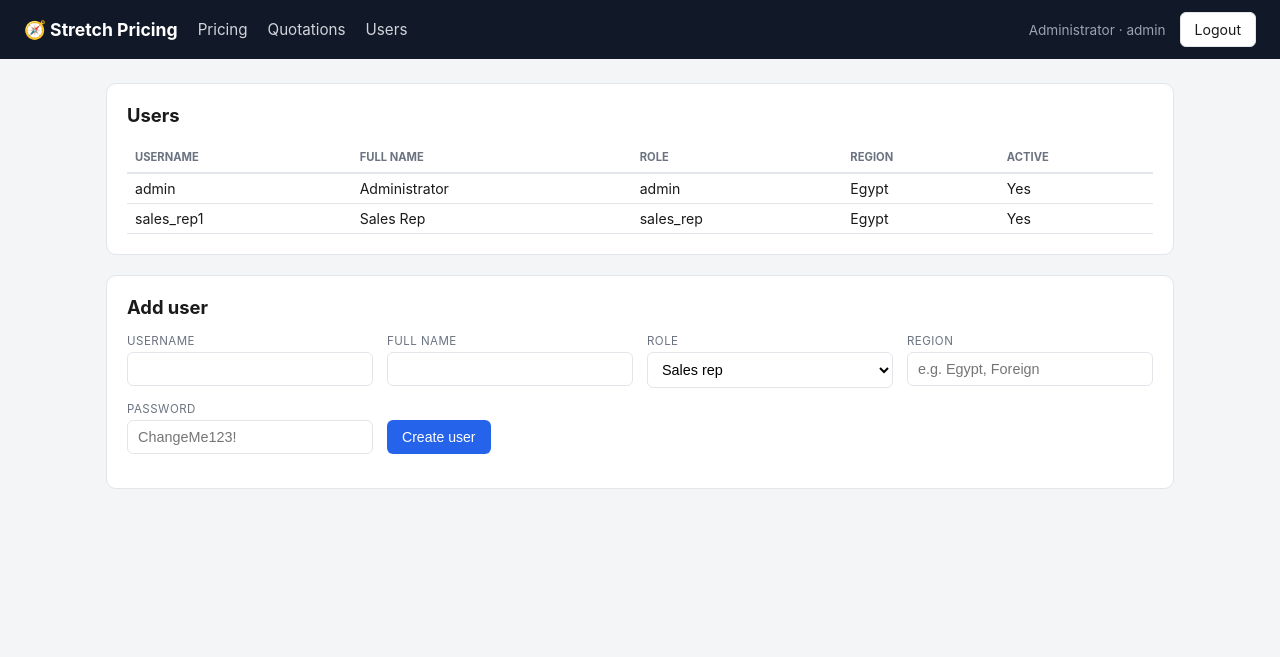
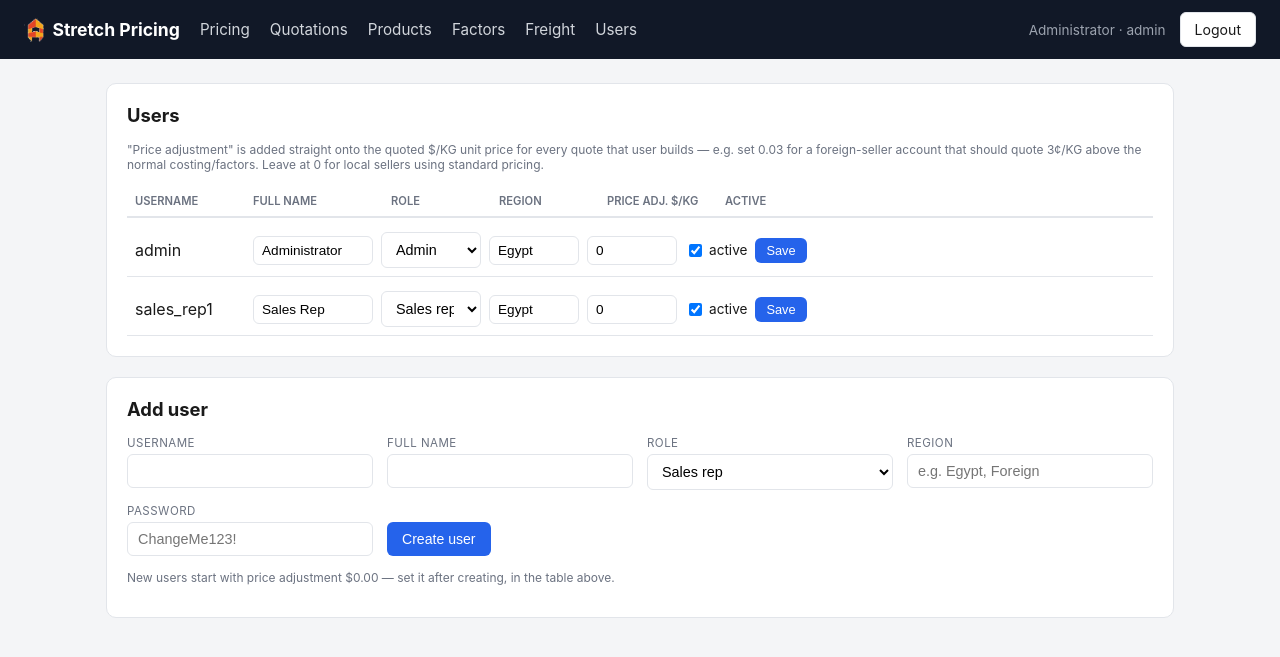
Before and after one commit to erpclipsico-oss/stretch-pricing-app, a Flask app: page /admin/users in a window 1280 px wide. Shown: the top 657 px of the page. Run offline with Flask 3, Linux system fonts and the light colour scheme; the visitor is signed in with stand-in values (Sample User, id 1); data comes from the database, SQL or seed files in the repository.

Commit message:
Add files via upload

```diff
--- a/stretch-pricing-app/app/app.py
+++ b/stretch-pricing-app/app/app.py
@@ -111,7 +111,9 @@ def create_app():
         country_class = data.get("country_class", "Moderate")
         customer_class = data.get("customer_class", "A")
         qty = float(data.get("quantity_pallets") or 0)
-        unit_price, total_kg = compute_line(g.db, product, country_class, customer_class, qty)
+        adjustment = g.user["price_adjustment_usd_kg"] or 0
+        unit_price, total_kg = compute_line(g.db, product, country_class, customer_class, qty,
+                                             price_adjustment_usd_kg=adjustment)
         gross = round(unit_price * total_kg, 2)
         return jsonify({"unit_price_usd_kg": unit_price, "total_kg": total_kg, "line_gross": gross})
 
@@ -159,12 +161,17 @@ def create_app():
             )
             quotation_id = cur.lastrowid
 
+        creator_id = existing["created_by_id"] if q_id else g.user["id"]
+        creator = db.execute("SELECT * FROM user WHERE id=?", (creator_id,)).fetchone()
+        adjustment = (creator["price_adjustment_usd_kg"] if creator else 0) or 0
+
         for l in data.get("lines", []):
             product = db.execute("SELECT * FROM product WHERE id=?", (l.get("product_id"),)).fetchone()
             if not product:
                 continue
             unit_price, total_kg = compute_line(
-                db, product, country_class, customer_class, float(l.get("quantity_pallets") or 0)
+                db, product, country_class, customer_class, float(l.get("quantity_pallets") or 0),
+                price_adjustment_usd_kg=adjustment,
             )
             db.execute(
                 """INSERT INTO quotation_line
@@ -272,21 +279,216 @@ def create_app():
         users = db.execute("SELECT * FROM user ORDER BY username").fetchall()
         return render_template("admin_users.html", users=users)
 
+    @app.route("/admin/users/<int:uid>/update", methods=["POST"])
+    @admin_required
+    def admin_user_update(uid):
+        db = g.db
+        db.execute(
+            """UPDATE user SET full_name=?, role=?, region=?, active=?, price_adjustment_usd_kg=?
+               WHERE id=?""",
+            (
+                request.form.get("full_name", "").strip(),
+                request.form.get("role", "sales_rep"),
+                request.form.get("region", "").strip(),
+                1 if request.form.get("active") == "on" else 0,
+                float(request.form.get("price_adjustment_usd_kg") or 0),
+                uid,
+            ),
+        )
+        db.commit()
+        flash("User updated.", "success")
+        return redirect(url_for("admin_users"))
+
+    # ---------- Admin: rates (products / factors / freight) ----------
+    @app.route("/admin/products", methods=["GET", "POST"])
+    @admin_required
+    def admin_products():
+        db = g.db
+        if request.method == "POST":
+            action = request.form.get("action")
+            if action == "add":
+                db.execute(
+                    """INSERT INTO product
+                       (stretch_ability, micron, pallet_size, auto_manual, color, rolls_per_pallet,
+                        roll_weight_kg, core_weight_kg, ex_work_usd_kg, fob_usd_kg, cfr_usd_kg)
+                       VALUES (?,?,?,?,?,?,?,?,?,?,?)""",
+                    (
+                        request.form.get("stretch_ability", "").strip(),
+                        request.form.get("micron", "").strip(),
+                        request.form.get("pallet_size", "Standard").strip(),
+                        request.form.get("auto_manual", "Automatic").strip(),
+                        request.form.get("color", "Transparent").strip(),
+                        float(request.form.get("rolls_per_pallet") or 0),
+                        float(request.form.get("roll_weight_kg") or 0),
+                        float(request.form.get("core_weight_kg") or 0),
+                        float(request.form.get("ex_work_usd_kg") or 0),
+                        float(request.form.get("fob_usd_kg") or 0) or None,
+                        float(request.form.get("cfr_usd_kg") or 0) or None,
+                    ),
+                )
+                db.commit()
+                flash("Product added.", "success")
+            else:
+                pid = request.form.get("product_id")
+                db.execute(
+                    """UPDATE product SET stretch_ability=?, micron=?, rolls_per_pallet=?, roll_weight_kg=?,
+                       core_weight_kg=?, ex_work_usd_kg=?, fob_usd_kg=?, cfr_usd_kg=? WHERE id=?""",
+                    (
+                        request.form.get("stretch_ability", "").strip(),
+                        request.form.get("micron", "").strip(),
+                        float(request.form.get("rolls_per_pallet") or 0),
+                        float(request.form.get("roll_weight_kg") or 0),
+                        float(request.form.get("core_weight_kg") or 0),
+                        float(request.form.get("ex_work_usd_kg") or 0),
+                        float(request.form.get("fob_usd_kg") or 0) or None,
+                        float(request.form.get("cfr_usd_kg") or 0) or None,
+                        pid,
+                    ),
+                )
+                db.commit()
+                flash("Product updated.", "success")
+            return redirect(url_for("admin_products"))
+        products = db.execute(
+            "SELECT * FROM product ORDER BY stretch_ability, CAST(micron AS REAL)"
+        ).fetchall()
+        return render_template("admin_products.html", products=products)
+
+    @app.route("/admin/products/<int:pid>/delete", methods=["POST"])
+    @admin_required
+    def admin_product_delete(pid):
+        g.db.execute("DELETE FROM product WHERE id=?", (pid,))
+        g.db.commit()
+        flash("Product deleted.", "success")
+        return redirect(url_for("admin_products"))
+
+    @app.route("/admin/factors", methods=["GET", "POST"])
+    @admin_required
+    def admin_factors():
+        db = g.db
+        if request.method == "POST":
+            fid = request.form.get("factor_id")
+            db.execute(
+                """UPDATE factor SET automatic_standard=?, automatic_power=?, automatic_power_plus=?,
+                   uvi_standard=?, uvi_power=?, uvi_power_plus=?, regid=?, uv_regid=? WHERE id=?""",
+                (
+                    float(request.form.get("automatic_standard") or 0),
+                    float(request.form.get("automatic_power") or 0),
+                    float(request.form.get("automatic_power_plus") or 0),
+                    float(request.form.get("uvi_standard") or 0),
+                    float(request.form.get("uvi_power") or 0),
+                    float(request.form.get("uvi_power_plus") or 0),
+                    float(request.form.get("regid") or 0),
+                    float(request.form.get("uv_regid") or 0),
+                    fid,
+                ),
+            )
+            db.commit()
+            flash("Factor updated.", "success")
+            return redirect(url_for("admin_factors"))
+        factors = db.execute(
+            """SELECT * FROM factor ORDER BY
+               CASE country_class WHEN 'High' THEN 1 WHEN 'Moderate' THEN 2 ELSE 3 END,
+               customer_class,
+               CASE roll_size WHEN 'standard' THEN 1 WHEN 'jumbo' THEN 2 ELSE 3 END"""
+        ).fetchall()
+        return render_template("admin_factors.html", factors=factors)
+
+    @app.route("/admin/freight", methods=["GET", "POST"])
+    @admin_required
+    def admin_freight():
+        db = g.db
+        if request.method == "POST":
+            action = request.form.get("action")
+            if action == "add":
+                country = request.form.get("country", "").strip()
+                rate = request.form.get("shipping_rate_usd", "").strip()
+                if country:
+                    db.execute("INSERT INTO freight (country, shipping_rate_usd) VALUES (?, ?)", (country, rate))
+                    db.commit()
+                    flash("Freight route added.", "success")
+            else:
+                fid = request.form.get("freight_id")
+                db.execute(
+                    "UPDATE freight SET country=?, shipping_rate_usd=? WHERE id=?",
+                    (request.form.get("country", "").strip(), request.form.get("shipping_rate_usd", "").strip(), fid),
+                )
+                db.commit()
+                flash("Freight route updated.", "success")
+            return redirect(url_for("admin_freight"))
+        freight = db.execute("SELECT * FROM freight ORDER BY country").fetchall()
+        return render_template("admin_freight.html", freight=freight)
+
+    @app.route("/admin/freight/<int:fid>/delete", methods=["POST"])
+    @admin_required
+    def admin_freight_delete(fid):
+        g.db.execute("DELETE FROM freight WHERE id=?", (fid,))
+        g.db.commit()
+        flash("Freight route deleted.", "success")
+        return redirect(url_for("admin_freight"))
+
     return app
+
+
+COMPANY_NAME = "ALEX INTERNATIONAL FOR PLASTIC INDUSTRY"
+COMPANY_ADDRESS = "Plot (37), Block(B), New Investors Area, Petrochemicals route, Merghem Quebly, Alexandria, Egypt"
+COMPANY_TEL = "Head office: (+203) 4241482    Fax: (+203) 4241482"
+COMPANY_TEL2 = "Factory: (+203) 9680813"
+COMPANY_TEL3 = "Main Stores: (+203) 3600803"
+COMPANY_FAX = "(+203) 3601229"
+COMPANY_EMAIL = "info@clipsicopack.com"
 
 
 def build_pdf(q, lines, totals):
     from reportlab.lib.pagesizes import A4
     from reportlab.lib import colors
     from reportlab.lib.units import mm
-    from reportlab.platypus import SimpleDocTemplate, Table, TableStyle, Paragraph, Spacer
+    from reportlab.platypus import SimpleDocTemplate, Table, TableStyle, Paragraph, Spacer, Image as RLImage
     from reportlab.lib.styles import getSampleStyleSheet, ParagraphStyle
 
     buf = io.BytesIO()
-    doc = SimpleDocTemplate(buf, pagesize=A4, topMargin=20 * mm, bottomMargin=20 * mm)
+    doc = SimpleDocTemplate(buf, pagesize=A4, topMargin=14 * mm, bottomMargin=20 * mm)
     styles = getSampleStyleSheet()
     title_style = ParagraphStyle("TitleX", parent=styles["Title"], fontSize=18, textColor=colors.HexColor("#1a1a1a"))
-    elements = [Paragraph("Quotation", title_style), Spacer(1, 6)]
+    company_name_style = ParagraphStyle("CoName", parent=styles["Normal"], fontSize=15, fontName="Helvetica-Bold",
+                                         textColor=colors.HexColor("#1a1a1a"))
+    company_detail_style = ParagraphStyle("CoDetail", parent=styles["Normal"], fontSize=8,
+                                           textColor=colors.HexColor("#444444"), leading=11)
+
+    logo_path = os.path.join(BASE_DIR, "static", "logo.png")
+    company_lines = [
+        Paragraph(COMPANY_NAME, company_name_style),
+        Paragraph(f"Address&nbsp;&nbsp;: {COMPANY_ADDRESS}", company_detail_style),
+        Paragraph(f"Tel&nbsp;&nbsp;&nbsp;&nbsp;&nbsp;&nbsp;&nbsp;&nbsp;: {COMPANY_TEL}", company_detail_style),
+        Paragraph(f"&nbsp;&nbsp;&nbsp;&nbsp;&nbsp;&nbsp;&nbsp;&nbsp;&nbsp;&nbsp;{COMPANY_TEL2}", company_detail_style),
+        Paragraph(f"&nbsp;&nbsp;&nbsp;&nbsp;&nbsp;&nbsp;&nbsp;&nbsp;&nbsp;&nbsp;{COMPANY_TEL3}", company_detail_style),
+        Paragraph(f"Fax&nbsp;&nbsp;&nbsp;&nbsp;&nbsp;&nbsp;&nbsp;: {COMPANY_FAX}", company_detail_style),
+        Paragraph(f"Email&nbsp;&nbsp;&nbsp;: {COMPANY_EMAIL}", company_detail_style),
+    ]
+    company_table = Table([[p] for p in company_lines], colWidths=[148 * mm])
+    company_table.setStyle(TableStyle([
+        ("LEFTPADDING", (0, 0), (-1, -1), 0),
+        ("RIGHTPADDING", (0, 0), (-1, -1), 0),
+        ("TOPPADDING", (0, 0), (-1, -1), 1),
+        ("BOTTOMPADDING", (0, 0), (-1, -1), 1),
+    ]))
+
+    if os.path.exists(logo_path):
+        logo = RLImage(logo_path, width=26 * mm, height=26 * mm * (246 / 209))
+        letterhead = Table([[logo, company_table]], colWidths=[32 * mm, 148 * mm])
+        letterhead.setStyle(TableStyle([
+            ("VALIGN", (0, 0), (-1, -1), "TOP"),
+            ("LEFTPADDING", (0, 0), (0, 0), 0),
+            ("LEFTPADDING", (1, 0), (1, 0), 6),
+        ]))
+    else:
+        letterhead = company_table
+
+    elements = [letterhead, Spacer(1, 10)]
+    elements.append(Table([[""]], colWidths=[180 * mm], rowHeights=[0.75],
+                           style=TableStyle([("LINEBELOW", (0, 0), (-1, -1), 1, colors.HexColor("#cccccc"))])))
+    elements.append(Spacer(1, 10))
+    elements.append(Paragraph("Quotation", title_style))
+    elements.append(Spacer(1, 6))
 
     created_at = q["created_at"] or ""
     date_str = created_at[:10] if created_at else "-"
--- a/stretch-pricing-app/app/static/style.css
+++ b/stretch-pricing-app/app/static/style.css
@@ -26,7 +26,8 @@ body {
   padding: 12px 24px;
 }
 .topbar-left { display: flex; align-items: center; gap: 20px; }
-.brand { font-weight: 700; font-size: 1.1rem; }
+.brand { font-weight: 700; font-size: 1.1rem; display: flex; align-items: center; gap: 8px; }
+.brand-logo { height: 24px; width: auto; display: block; }
 .nav-link { color: #d1d5db; text-decoration: none; font-size: 0.95rem; }
 .nav-link:hover { color: white; }
 .topbar-right { display: flex; align-items: center; gap: 14px; }
@@ -86,3 +87,11 @@ body {
 .flash { padding: 10px 14px; border-radius: 6px; margin-bottom: 14px; font-size: 0.88rem; }
 .flash-error { background: #fee2e2; color: #991b1b; }
 .flash-success { background: #dcfce7; color: #166534; }
+
+.edit-grid { display: flex; flex-direction: column; gap: 6px; }
+.edit-row { display: flex; align-items: center; gap: 8px; flex-wrap: wrap; padding: 8px; border-bottom: 1px solid var(--border); }
+.edit-row.header-row { font-size: 0.7rem; text-transform: uppercase; color: var(--muted); border-bottom: 2px solid var(--border); font-weight: 600; }
+.edit-row form { display: flex; align-items: center; gap: 8px; flex-wrap: wrap; flex: 1; }
+.edit-row input[type=text], .edit-row input[type=number] { padding: 6px 8px; font-size: 0.85rem; }
+.col-label { font-size: 0.7rem; color: var(--muted); display: block; margin-bottom: 2px; }
+.edit-cell { display: flex; flex-direction: column; }
--- a/stretch-pricing-app/app/templates/admin_users.html
+++ b/stretch-pricing-app/app/templates/admin_users.html
@@ -3,20 +3,39 @@
 {% block content %}
 <div class="panel">
   <div class="panel-header"><h2>Users</h2></div>
-  <table class="lines-table">
-    <thead><tr><th>Username</th><th>Full name</th><th>Role</th><th>Region</th><th>Active</th></tr></thead>
-    <tbody>
-      {% for u in users %}
-      <tr>
-        <td>{{ u.username }}</td>
-        <td>{{ u.full_name or '-' }}</td>
-        <td>{{ u.role }}</td>
-        <td>{{ u.region or '-' }}</td>
-        <td>{{ 'Yes' if u.active else 'No' }}</td>
-      </tr>
-      {% endfor %}
-    </tbody>
-  </table>
+  <p class="hint" style="margin-bottom:14px;">
+    "Price adjustment" is added straight onto the quoted $/KG unit price for every quote that user
+    builds &mdash; e.g. set 0.03 for a foreign-seller account that should quote 3&cent;/KG above the
+    normal costing/factors. Leave at 0 for local sellers using standard pricing.
+  </p>
+  <div class="edit-grid">
+    <div class="edit-row header-row">
+      <span style="width:110px;">Username</span>
+      <span style="width:130px;">Full name</span>
+      <span style="width:100px;">Role</span>
+      <span style="width:100px;">Region</span>
+      <span style="width:110px;">Price adj. $/KG</span>
+      <span style="width:60px;">Active</span>
+    </div>
+    {% for u in users %}
+    <div class="edit-row">
+      <form method="post" action="{{ url_for('admin_user_update', uid=u.id) }}">
+        <span style="width:110px;">{{ u.username }}</span>
+        <input type="text" name="full_name" value="{{ u.full_name or '' }}" style="width:120px;">
+        <select name="role" style="width:100px;">
+          <option value="sales_rep" {% if u.role=='sales_rep' %}selected{% endif %}>Sales rep</option>
+          <option value="admin" {% if u.role=='admin' %}selected{% endif %}>Admin</option>
+        </select>
+        <input type="text" name="region" value="{{ u.region or '' }}" style="width:90px;" placeholder="Egypt / Foreign">
+        <input type="number" step="any" name="price_adjustment_usd_kg" value="{{ u.price_adjustment_usd_kg or 0 }}" style="width:90px;">
+        <label style="display:flex;align-items:center;gap:4px;font-size:0.85rem;">
+          <input type="checkbox" name="active" {% if u.active %}checked{% endif %} style="width:auto;"> active
+        </label>
+        <button type="submit" class="btn btn-primary btn-sm">Save</button>
+      </form>
+    </div>
+    {% endfor %}
+  </div>
 </div>
 
 <div class="panel">
@@ -34,5 +53,6 @@
     <div class="field"><label>Password</label><input type="text" name="password" placeholder="ChangeMe123!"></div>
     <div class="field" style="align-self:end;"><button type="submit" class="btn btn-primary">Create user</button></div>
   </form>
+  <p class="hint" style="margin-top:10px;">New users start with price adjustment $0.00 &mdash; set it after creating, in the table above.</p>
 </div>
 {% endblock %}
--- a/stretch-pricing-app/app/templates/base.html
+++ b/stretch-pricing-app/app/templates/base.html
@@ -10,10 +10,13 @@
   {% if current_user %}
   <header class="topbar">
     <div class="topbar-left">
-      <span class="brand">🧭 Stretch Pricing</span>
+      <span class="brand"><img src="{{ url_for('static', filename='logo.png') }}" alt="Logo" class="brand-logo"> Stretch Pricing</span>
       <a href="{{ url_for('pricing_page') }}" class="nav-link">Pricing</a>
       <a href="{{ url_for('history') }}" class="nav-link">Quotations</a>
       {% if current_user.role == 'admin' %}
+      <a href="{{ url_for('admin_products') }}" class="nav-link">Products</a>
+      <a href="{{ url_for('admin_factors') }}" class="nav-link">Factors</a>
+      <a href="{{ url_for('admin_freight') }}" class="nav-link">Freight</a>
       <a href="{{ url_for('admin_users') }}" class="nav-link">Users</a>
       {% endif %}
     </div>
--- a/stretch-pricing-app/app/templates/login.html
+++ b/stretch-pricing-app/app/templates/login.html
@@ -3,7 +3,8 @@
 {% block content %}
 <div class="login-wrap">
   <div class="login-card">
-    <h1 class="brand-title">🧭 Stretch Pricing</h1>
+    <img src="{{ url_for('static', filename='logo.png') }}" alt="Logo" style="height:48px;display:block;margin:0 auto 10px;">
+    <h1 class="brand-title" style="text-align:center;">Stretch Pricing</h1>
     <h2>Login</h2>
     <form method="post">
       <label>Username</label>
```
Also changed, not shown: stretch-pricing-app/app/db.py (+12 -1 lines), stretch-pricing-app/app/pricing.py (+6 -4 lines), stretch-pricing-app/app/templates/admin_factors.html (added, +48 -0 lines), stretch-pricing-app/app/templates/admin_freight.html (added, +38 -0 lines), stretch-pricing-app/app/templates/admin_products.html (added, +53 -0 lines), stretch-pricing-app/app/wsgi_pythonanywhere.py (added, +18 -0 lines), stretch-pricing-app/app/static/logo.png (added), stretch-pricing-app/render.yaml (line endings or trailing spaces).
